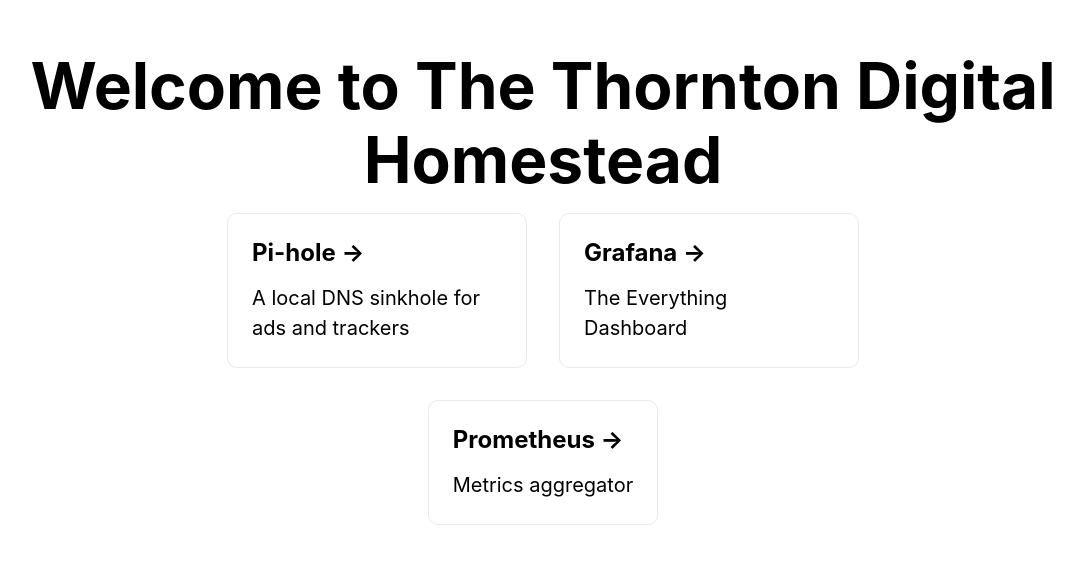
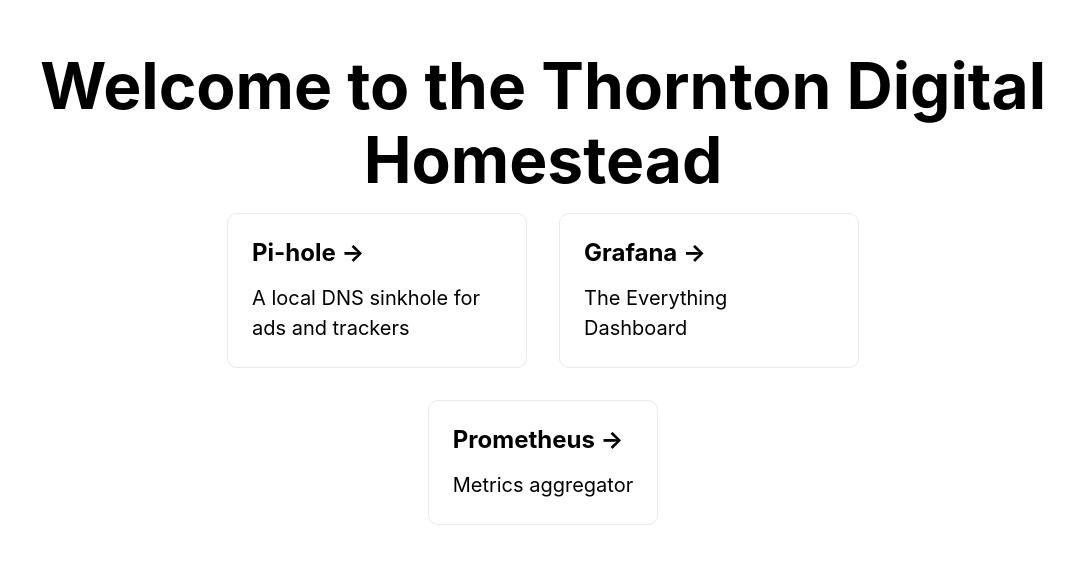
Before and after one commit to ThorntonMatthewD/so-called-smart-home, a Next.js app in the folder homepage/thornton-homepage/: page / in a window 1280 px wide. Shown: the part 105-668 px from the top of the page, without its empty margins (97-1180 px from the left). Built offline with nearby package versions, Linux system fonts and the light colour scheme.

Commit message:
Lower case T

```diff
--- a/homepage/thornton-homepage/pages/index.tsx
+++ b/homepage/thornton-homepage/pages/index.tsx
@@ -17,7 +17,7 @@
 
       <main className={styles.main}>
         <h1 className={styles.title}>
-          Welcome to The Thornton Digital Homestead
+          Welcome to the Thornton Digital Homestead
         </h1>
 
         <div className={styles.grid}>
```
